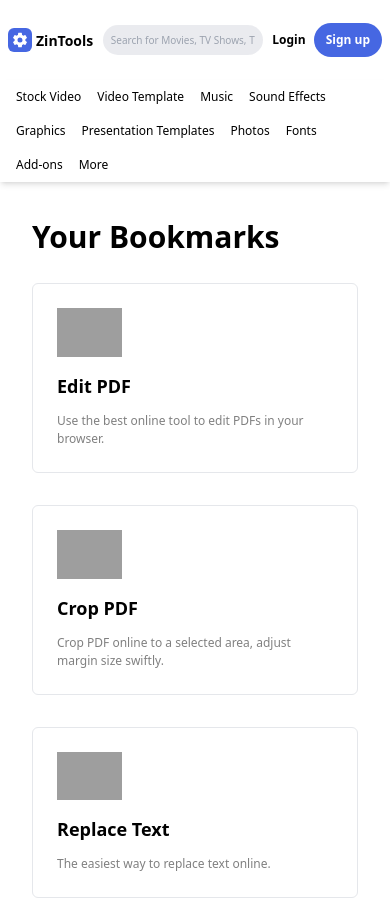
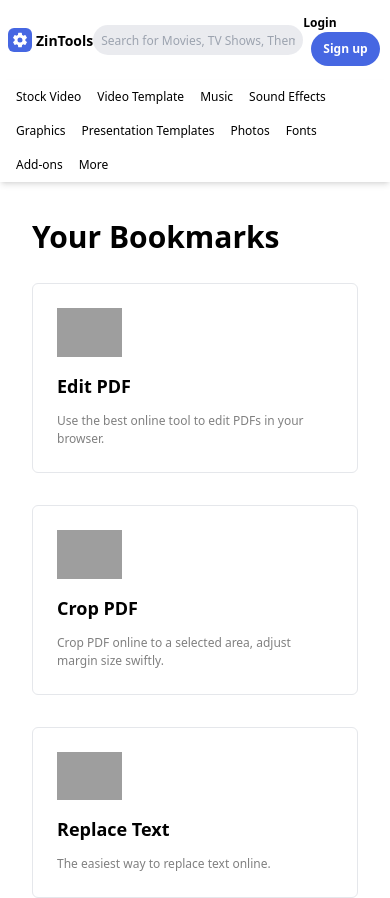
Before and after one commit to abdu11ahhh/NextJS_UI_Task, a Next.js app in the folder next-task/: page / in a window 390 px wide. Shown: the top 898 px of the page. Built offline with nearby package versions, Linux system fonts and the light colour scheme; grey boxes are pictures that could not be loaded.

Commit message:
modified searchbar componet

```diff
--- a/next-task/src/pages/components/SearchBar.jsx
+++ b/next-task/src/pages/components/SearchBar.jsx
@@ -15,7 +15,7 @@ function SearchBar() {
         </div>
         <div>
           <input
-            className="lg:w-[400px] md:w-[350px] w-[160px]  bg-gray-200/80 lg:text-[14px] text-[10px] lg:px-4 px-2 lg:h-[40px] h-[30px] rounded-full"
+            className="lg:w-[400px] md:w-[350px] w-[210px]  bg-gray-200/80 lg:text-[14px] text-[12px] lg:px-4 px-2 lg:h-[40px] h-[30px] rounded-full"
             type="text"
             placeholder="Search for Movies, TV Shows, Themes & Cast"
           />
```
